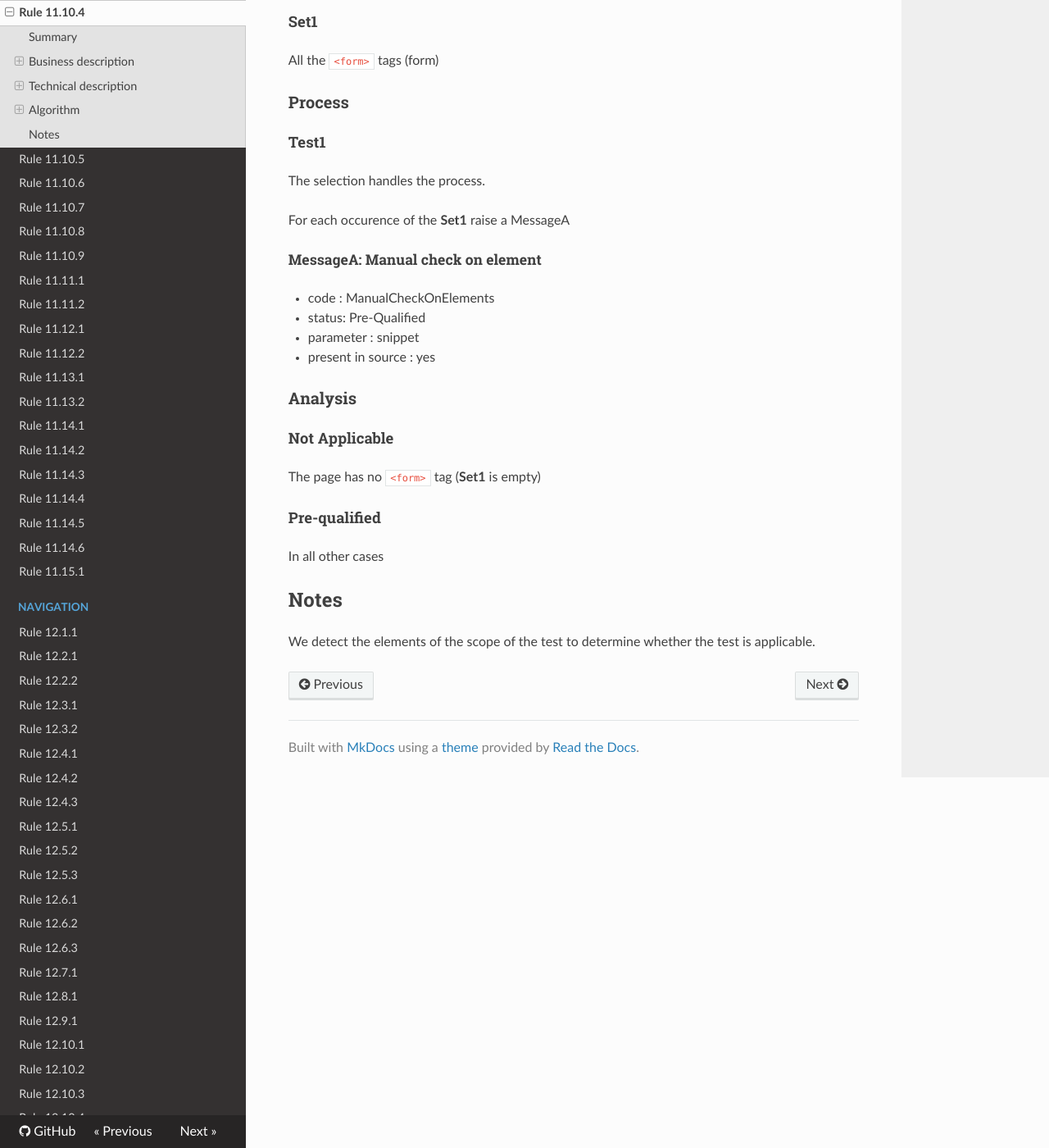
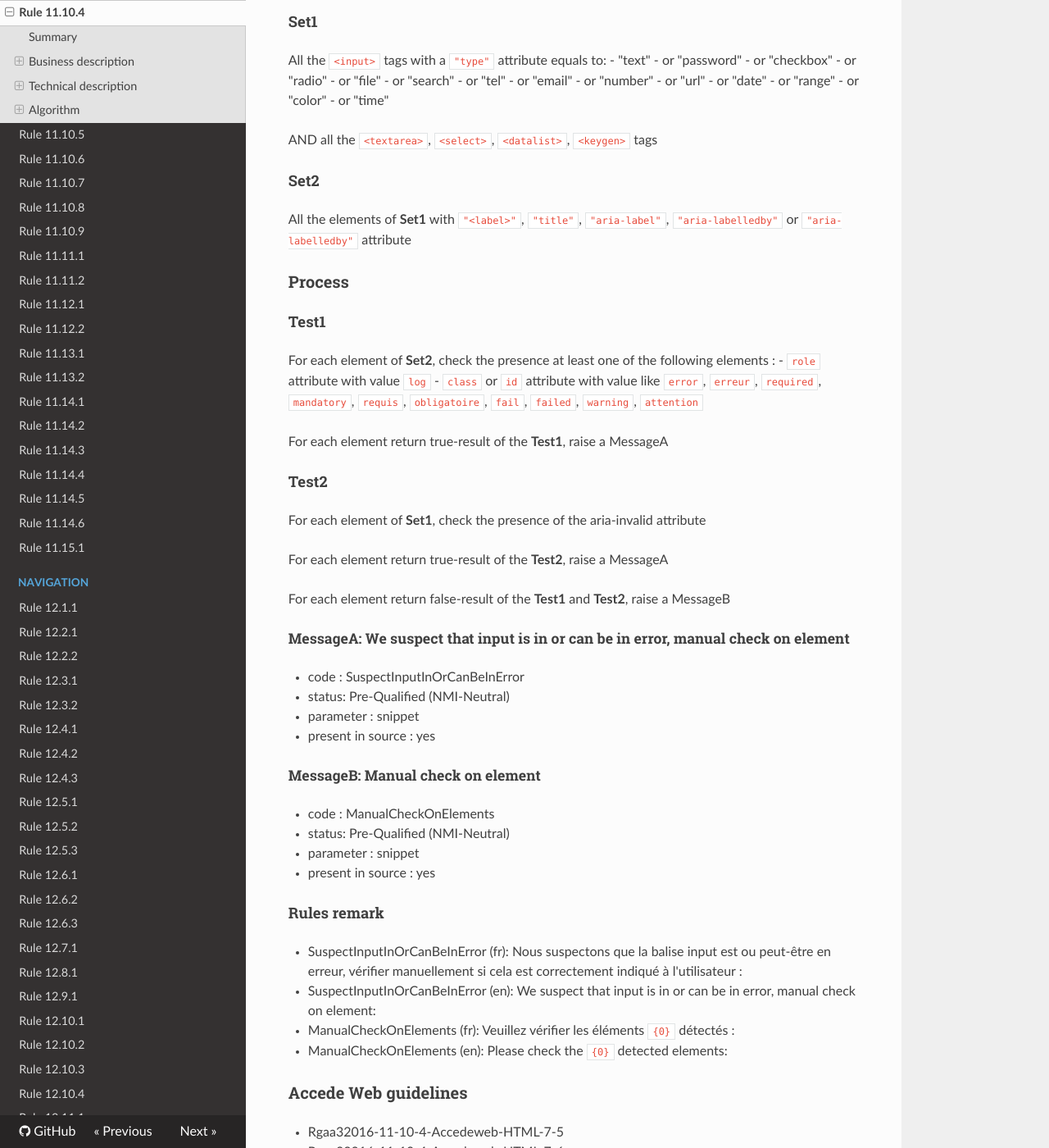
Before and after one commit to Tanaguru/RGAA3-2016, an MkDocs documentation site: the page built from docs/Rule-11-10-4.md, in a window 1280 px wide and 1400 px high, scrolled down 1351 px. Shown: the whole window at 82% size. Built offline with MkDocs 1.6.1, drawn with Linux system fonts in a browser that asks for light colours; nearby versions of some CDN libraries; old or Windows-style settings are respelled for this version of MkDocs; some of the changed text lies outside the part shown.

Commit message:
Update tests 11.10.4

```diff
--- a/docs/Rule-11-10-4.md
+++ b/docs/Rule-11-10-4.md
@@ -47,34 +47,79 @@ Pour chaque formulaire, les erreurs de saisie v&eacute;rifient-elles une de ces
 
 #### Set1
 
-All the `<form>` tags (form)
+All the `<input>` tags with a `"type"` attribute equals to:
+-  "text"
+-   or "password"
+-   or "checkbox"
+-   or "radio"
+-   or "file"
+-   or "search"
+-   or "tel"
+-   or "email"
+-   or "number"
+-   or "url"
+-   or "date"
+-   or "range"
+-   or "color"
+-   or "time"
+
+AND all the `<textarea>`, `<select>`, `<datalist>`, `<keygen>` tags
+
+#### Set2
+
+All the elements of **Set1** with `"<label>"`, `"title"`, `"aria-label"`, `"aria-labelledby"` or `"aria-labelledby"` attribute
 
 ### Process
 
 #### Test1
 
-The selection handles the process.
+For each element of **Set2**, check the presence at least one of the following elements :
+ - `role` attribute with value `log`
+ - `class` or `id` attribute with value like `error`, `erreur`, `required`, `mandatory`, `requis`, `obligatoire`, `fail`, `failed`, `warning`, `attention`
 
-For each occurence of the **Set1** raise a MessageA
+For each element return true-result of the **Test1**, raise a MessageA
 
-##### MessageA: Manual check on element
+#### Test2
+
+For each element of **Set1**, check the presence of the aria-invalid attribute
+
+For each element return true-result of the **Test2**, raise a MessageA
+
+For each element return false-result of the **Test1** and **Test2**, raise a MessageB
+
+##### MessageA: We suspect that input is in or can be in error, manual check on element
+
+-   code : SuspectInputInOrCanBeInError
+-   status: Pre-Qualified (NMI-Neutral)
+-   parameter : snippet
+-   present in source : yes
+
+##### MessageB: Manual check on element
 
 -   code : ManualCheckOnElements
--   status: Pre-Qualified
+-   status: Pre-Qualified (NMI-Neutral)
 -   parameter : snippet
 -   present in source : yes
+
+#### Rules remark
+
+ * SuspectInputInOrCanBeInError (fr): Nous suspectons que la balise input est ou peut-&ecirc;tre en erreur, v&eacute;rifier manuellement si cela est correctement indiqu&eacute; &agrave; l'utilisateur :
+ * SuspectInputInOrCanBeInError (en): We suspect that input is in or can be in error, manual check on element:
+
+ * ManualCheckOnElements (fr): Veuillez v&eacute;rifier les &eacute;l&eacute;ments <code>{0}</code> d&eacute;tect&eacute;s :
+ * ManualCheckOnElements (en): Please check the <code>{0}</code> detected elements:
+
+### Accede Web guidelines
+
+ * Rgaa32016-11-10-4-Accedeweb-HTML-7-5
+ * Rgaa32016-11-10-4-Accedeweb-HTML-7-6
 
 ### Analysis
 
 #### Not Applicable
 
-The page has no `<form>` tag (**Set1** is empty)
+The page has no form fields (**Set1** is empty)
 
 #### Pre-qualified
 
 In all other cases
-
-## Notes
-
-We detect the elements of the scope of the test to determine whether the
-test is applicable.
```
Also changed, not shown: 3 other files.
